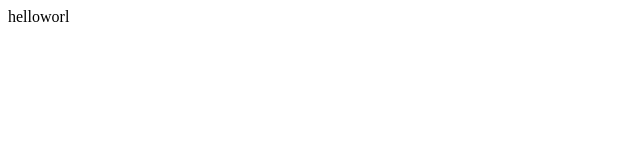
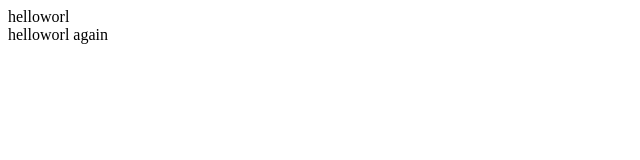
Before and after one commit to MCRoj/PracticeProj, a plain HTML site: page index.html in a window 1280 px wide. Shown: the full height of the page, 0-640 px from the left. Drawn offline with Linux system fonts and the light colour scheme.

Commit message:
additional div

```diff
--- a/index.html
+++ b/index.html
@@ -1 +1,2 @@
 <div>helloworl</div>
+<div>helloworl again</div>
```
